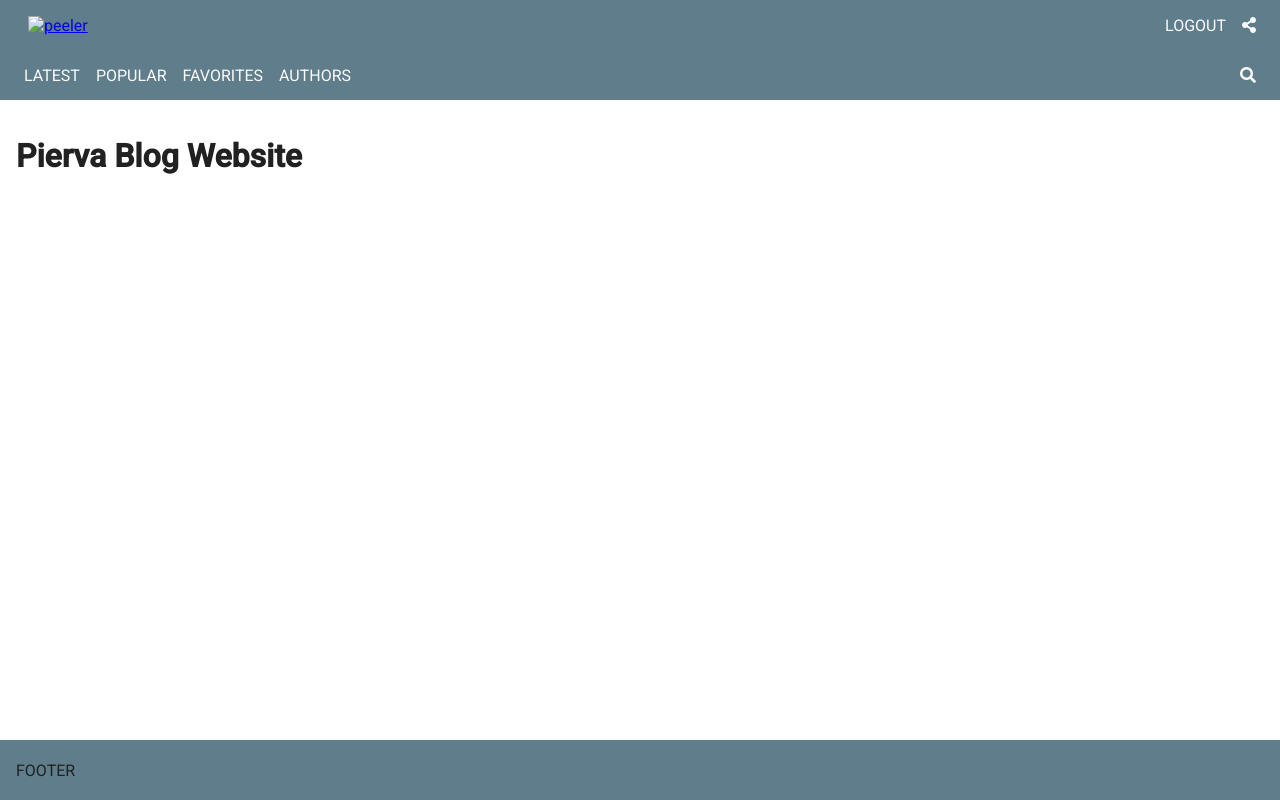
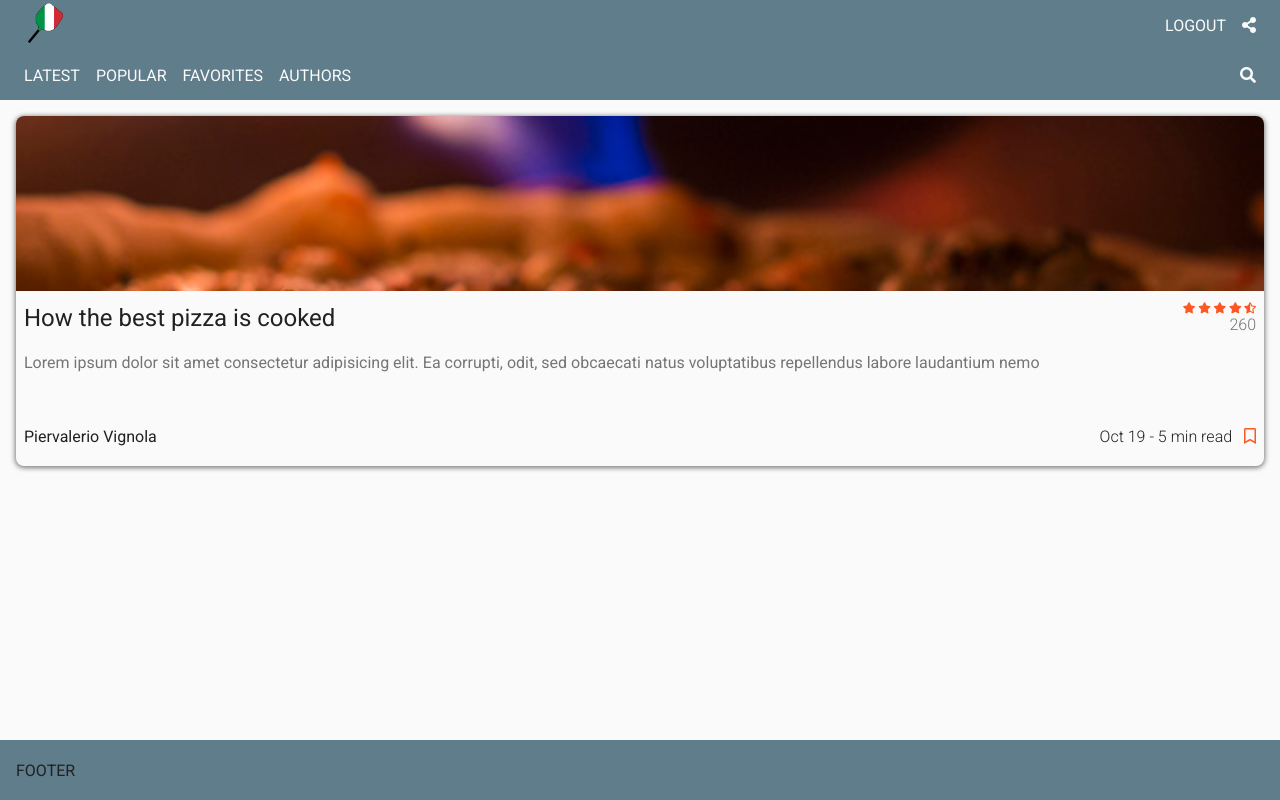
Before and after one commit to pierva/personal-blog, a plain HTML site: page index.html in a window 1280 px wide. Drawn offline with Linux system fonts and the light colour scheme.

Commit message:
feat: Add main post

```diff
--- a/index.html
+++ b/index.html
@@ -13,12 +13,12 @@
         <title>Pierva Blog</title>
     </head>
     <body>
-        <div class="container">
+        <section class="container">
             <!-- NAVBAR START -->
-            <div class="grid-item align-center top-nav bg-primary">
+            <header class="grid-item align-center top-nav bg-primary">
                 <div class="logo">
                     <a href="#">
-                        <img src="./static/assets/img/pizza_peeler_dark_for_social.png"
+                        <img src="./static/assets/logo/pizza_peeler_dark_for_social.png"
                             alt="peeler" class="logo-small">
                     </a>
                 </div>
@@ -30,8 +30,8 @@
                         <span class="fas fa-share-alt"></span>
                     </div>
                 </div>
-            </div>
-            <div class="grid-item nav bg-primary">
+            </header>
+            <nav class="grid-item nav bg-primary">
                 <div class="nav-group">
                     <a href="#" class="nav-link-primary nav-item">LATEST</a>
                     <a href="#" class="nav-link-primary nav-item">POPULAR</a>
@@ -46,17 +46,53 @@
                         <input type="text" name="search" id="search">
                     </div>
                 </div>
-
-            </div>
+            </nav>
             <!-- NAVBAR END -->
 
-            <div class="grid-item content">
-                <h1>Pierva Blog Website</h1>
-            </div>
+            <section class="span-8 content bg-light">
+
+                <!-- MAIN POST START -->
+                <div class="card main-post p-0">
+                    <img src="./static/assets/img/_MG_2589.JPG"
+                        alt="pizza in the oven" class="card-img card-img-top">
+                    <div class="card-head">
+                        <h1 class="header">How the best pizza is cooked</h1>
+                        <div class="text-right">
+                            <div class="rating text-warning">
+                                <span class="fas fa-star"></span>
+                                <span class="fas fa-star"></span>
+                                <span class="fas fa-star"></span>
+                                <span class="fas fa-star"></span>
+                                <span class="fas fa-star-half-alt"></span>
+                            </div>
+                            <div class="text-description font-light">
+                                <span id="totalReview">260</span>
+                            </div>
+                        </div>
+                    </div>
+                    <div class="card-body text-description">
+                        <p>Lorem ipsum dolor sit amet consectetur adipisicing elit.
+                           Ea corrupti, odit, sed obcaecati natus voluptatibus repellendus
+                           labore laudantium nemo </p>
+                    </div>
+                    <div class="card-footer">
+                        <div>
+                            <span class="">Piervalerio Vignola</span>
+                        </div>
+                        <div class="font-light">
+                            <span class="date">Oct 19 - 5 min read</span>
+                            <span class="fas fa-bookmark bookmark-empty text-warning"></span>
+                        </div>
+                    </div>
+                </div>
+                <!-- MAIN POST END -->
+
+            </section>
+
+
             <footer class="grid-item align-center bg-primary footer">
                 <div>FOOTER</div>
             </footer>
-        </div>
-
+        </section>
     </body>
 </html>
--- a/static/css/master.css
+++ b/static/css/master.css
@@ -45,6 +45,10 @@ body {
     color: #455a64;
 }
 
+.text-description {
+    color: #757575;
+}
+
 .container {
     height: 100vh;
     display: grid;
@@ -76,6 +80,7 @@ body {
 .nav {
     grid-area: nav;
     justify-content: space-between;
+    overflow-y: scroll;
 }
 
 .logo {
@@ -113,13 +118,99 @@ body {
     width: 100%;
 }
 
+/* NAVBAR END */
+
+/* MAIN CONTENT  START*/
+.content {
+    grid-area: main;
+    padding: 1rem;
+}
+
+.card {
+    display: flex;
+    flex-direction: column;
+    border-radius: 0.5rem;
+    box-shadow: 0px 1px 5px 1px rgba(0,0,0,0.5);
+    -webkit-box-shadow: 0px 1px 5px 1px rgba(0,0,0,0.5);
+    -moz-box-shadow: 0px 1px 5px 1px rgba(0,0,0,0.5);
+}
+
+.card-img {
+    width: 100%;
+    object-fit: cover;
+}
+
+.main-post {
+    height: 350px;
+}
+
+.post {
+    height: 200px;
+}
+
+.main-post-img {
+    height: 60%;
+}
+
+.card-img-top {
+    border-radius: 0.5rem 0.5rem 0 0;
+    height: 50%;
+}
+
+.card-head {
+    display: inline-flex;
+    align-items: center;
+    justify-content: space-between;
+    margin: 0.7em 0.5em;
+}
+
+.card-body {
+    margin: 0 0.5em;
+    text-align: justify;
+    height: 20%;
+    overflow: hidden;
+    text-overflow: ellipsis;
+}
+
+.card-body > * {
+    margin: 0.5em 0;
+    flex-grow: 1;
+}
+
+.card-footer {
+    display: inline-flex;
+    align-items: center;
+    justify-content: space-between;
+    margin: 0.75em 0.5em;
+}
+
+.date {
+    margin: 0 0.5em;
+}
+
+.bookmark-empty {
+    font-weight: 400 !important;
+}
+
+.bookmark-empty:hover {
+    font-weight: 900 !important;
+    cursor: pointer;
+}
+
+.header {
+    width: 70%;
+    font-size: 1.5em;
+    font-weight: 400;
+    margin: 0;
+}
+
+.rating {
+    font-size: 0.7rem;
+}
 
 
-/* NAVBAR END */
+/* MAIN CONTENT END */
 
-.content {
-    grid-area: main;
-}
 
 .footer {
     grid-area: ftr;
@@ -128,36 +219,54 @@ body {
 
 
 /* Utilities - SPAN COLUMNS*/
-.span2 {
+.span-2 {
     grid-column-end: span 2;
 }
 
-.span3 {
+.span-3 {
     grid-column-end: span 3;
 }
 
-.span4 {
+.span-4 {
     grid-column-end: span 4;
 }
 
-.span5 {
+.span-5 {
     grid-column-end: span 5;
 }
 
-.span6 {
+.span-6 {
     grid-column-end: span 6;
 }
 
-.span7 {
+.span-7 {
     grid-column-end: span 7;
 }
 
-.span8 {
+.span-8 {
     grid-column-end: span 8;
+}
+
+/* PADDING - MARGIN - ALIGNMENT */
+
+.p-0 {
+   padding: 0 !important;
+}
+
+.p-1 {
+    padding: 1em !important;
+}
+
+.ml-1 {
+    margin-left: 1em !important;
 }
 
 .align-center {
     align-items: center;
+}
+
+.text-right {
+    text-align: right;
 }
 
 /* DISPLAY */
@@ -168,3 +277,7 @@ body {
 .d-none {
     display: none;
 }
+
+.font-light {
+    font-weight: 200;
+}
```
